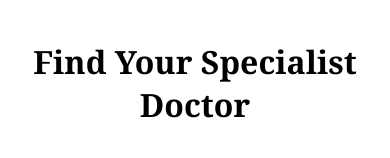
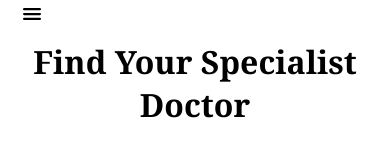
Before and after one commit to Lawmsangi/medical-appointment-app, a React (Create React App) app: page / in a window 390 px wide. Shown: the top 158 px of the page. Built offline with nearby package versions, Linux system fonts and the light colour scheme; the HTML template or start-up script is replaced by a standard one.

Commit message:
Add sidebar onclick

```diff
--- a/src/components/Navbar.jsx
+++ b/src/components/Navbar.jsx
@@ -1,4 +1,4 @@
-import React from 'react';
+import React, { useCallback, useEffect, useState } from 'react';
 import '../styles/Navbar.css';
 import { NavLink } from 'react-router-dom';
 import { FaFacebookF } from "react-icons/fa";
@@ -9,14 +9,55 @@ import { FaPinterestP } from "react-icons/fa";
 import { FaUserDoctor } from "react-icons/fa6";
 import { BiCategory } from "react-icons/bi";
 import { MdOutlineMedicalServices } from "react-icons/md";
+import { IoMenu } from "react-icons/io5";
 
 const Navbar = () => {
+  const [isClicked, setIsClicked] = useState(false);
+
+  const handleClick = () => {
+    setIsClicked(!isClicked);
+    console.log(isClicked);
+  };
+
+  const dynamicStyles = {
+    left: isClicked ? '0' : '-300px',
+    background: isClicked ? 'white' : 'white',
+    transition: 'left 0.7s ease-in-out',
+  };
+
+  const closeSidebar = useCallback(() => {
+    if (window.innerWidth < 768) {
+      setIsClicked(false);
+    }
+  }, []);
+
+  useEffect(() => {
+    const handleResize = () => {
+      if (window.innerWidth < 768) {
+        isClicked(false);
+      } else {
+        isClicked(true);
+      }
+    };
+
+    window.addEventListener('resize', handleResize);
+    return () => {
+      window.removeEventListener('resize', handleResize);
+    };
+  }, []);
+
   return (
-    <div className='navbar'>
+    <div className={`navbar ${isClicked ? 'open' : ''}`}>
+      <div className="nav-menu" onClick={handleClick}>
+        <IoMenu />
+      </div>
+
+      <div className='menu' style={dynamicStyles}>
         <div className="nav-header">
         <h1 className='color-blue'>HealHub</h1>
       </div>
-        <ul className='nav-categories'>
+
+      <ul className='nav-categories' onClick={closeSidebar}>
         <li>
           <NavLink to="/" className="icon-link" >
             <FaUserDoctor /> Doctors
@@ -56,6 +97,8 @@ const Navbar = () => {
         </ul>
         <span>© 2024 All Rights Reserved</span>
       </div>
+      </div>
+
 
     </div>
   )
--- a/src/styles/Navbar.css
+++ b/src/styles/Navbar.css
@@ -1,7 +1,12 @@
 .navbar {
+    position: sticky;
+    top: 0;
+    margin-right: auto;
+}
+
+.menu {
     display: flex;
     flex-direction: column;
-    margin-right: auto;
     height: 100vh;
     border: 1px solid#eee;
     flex: 0 0 20%;
@@ -80,8 +85,27 @@
     color: #41BA8D;
 }
 
-@media only screen and (max-width: 768px) {
-   .navbar {
-      display: none;
-   }
+.nav-menu {
+    display: none;
 }
+
+@media (max-width: 768px) {
+
+    /* Show the menu icon and hide other navigation elements on small screens */
+    .navbar {
+        position: absolute;
+        top: 0;
+    }
+
+    .menu {
+        position: absolute;
+        left: -300px;
+    }
+
+    .nav-menu {
+        display: block;
+        font-size: 1.5rem;
+        margin-left: 20px;
+    }
+
+}
```
Lines whose indentation alone changed are shown as unchanged.
